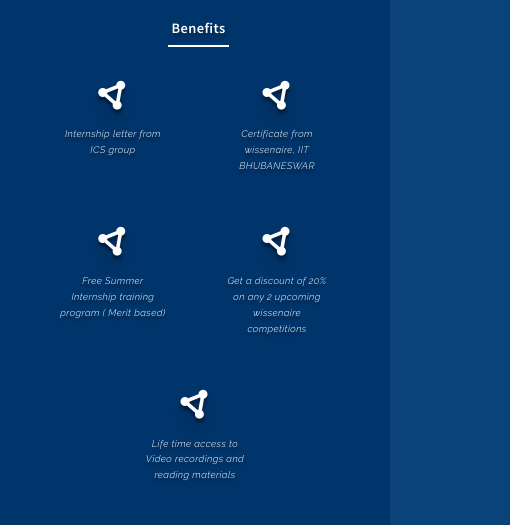
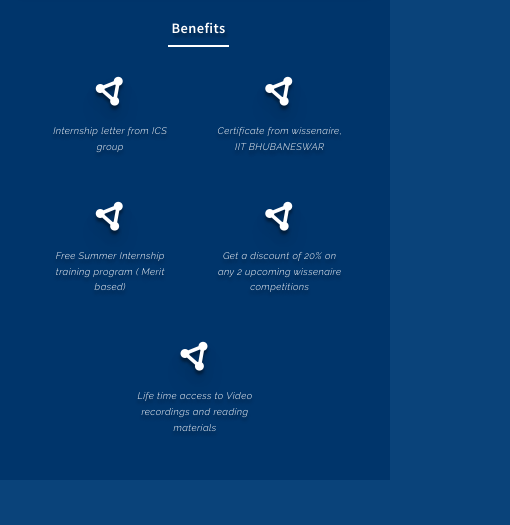
Before and after one commit to PrakashMohaldar/temporary_repo, a plain HTML site: page index.html in a window 390 px wide. Shown: the part 2270-2795 px from the top of the page, 510 px wide, since content can reach past the window. Drawn offline with nearby package versions, Linux system fonts and the light colour scheme.

Commit message:
increasing width

```diff
--- a/assets/css/main.css
+++ b/assets/css/main.css
@@ -4352,8 +4352,8 @@ input, select, textarea {
 		transform: translateX(10%);
 	}
 	.benefits .info .points{
-		width: 8rem;
-		padding: .7rem;
+		width: 9rem;
+		padding: .5rem;
 	}
 	.benefits .info .points p{
 		font-size: .6rem;
```
